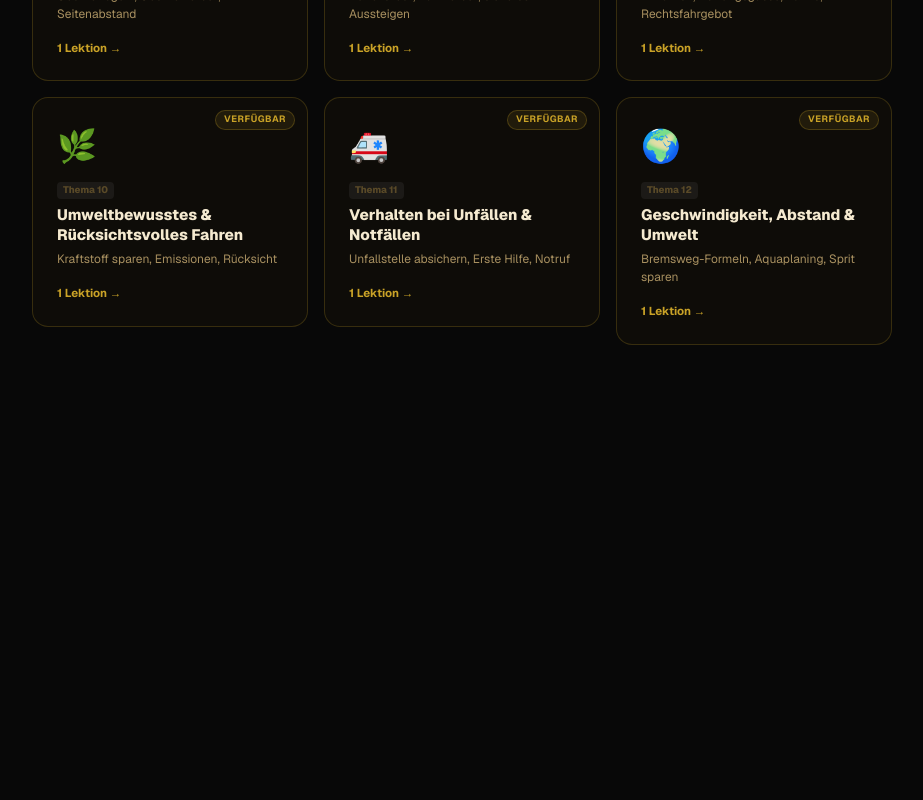
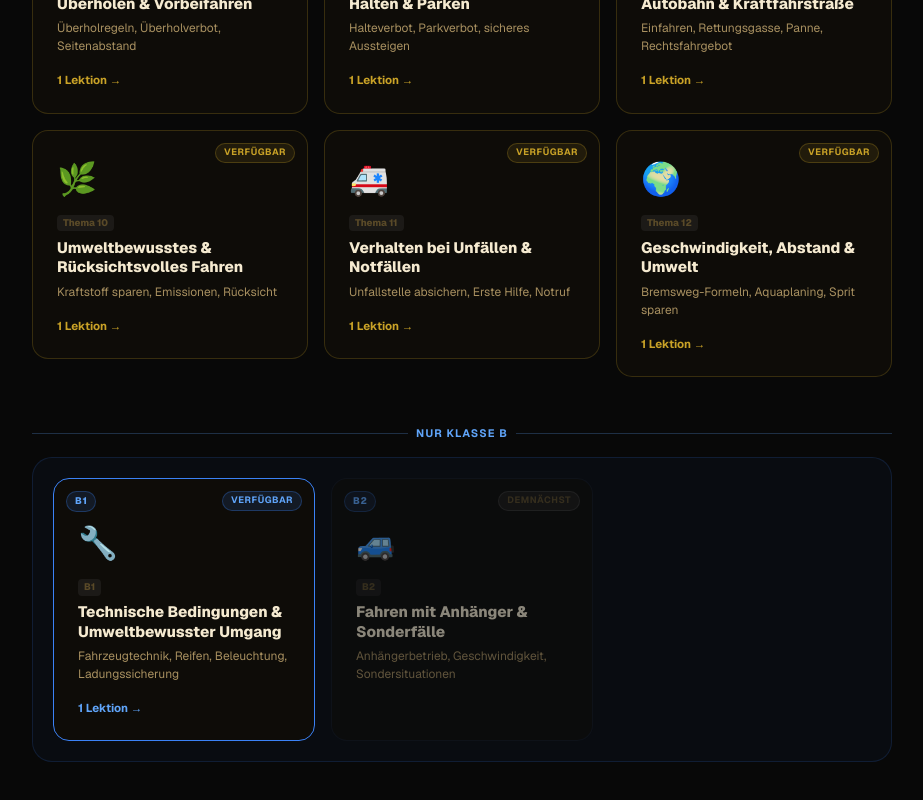
Before and after one commit to yamero37/fahrschule-theorie, a Next.js app: page /unterricht in a window 1280 px wide. Shown: the part 896-1696 px from the top of the page, without its empty margins (178-1101 px from the left). Before the commit the page ends 1305 px from the top, so only its background shows below. Built offline with nearby package versions, Linux system fonts and the light colour scheme; no server answers.

Commit message:
feat: Klasse-B-Themen B1 und B2 hinzugefuegt, blau markiert auf Uebersichtsseite

```diff
--- a/app/unterricht/[thema]/page.tsx
+++ b/app/unterricht/[thema]/page.tsx
@@ -21,17 +21,32 @@ export default async function ThemaPage({ params }: Props) {
 
         {/* Breadcrumb */}
         <div style={{ display: 'flex', alignItems: 'center', gap: '6px', marginBottom: '1.5rem', fontSize: '0.75rem', color: 'var(--text-dim)' }}>
-          <Link href="/unterricht" style={{ color: 'var(--gold)', textDecoration: 'none', fontWeight: 600 }}>
+          <Link href="/unterricht" style={{ color: topic.classB ? '#60a5fa' : 'var(--gold)', textDecoration: 'none', fontWeight: 600 }}>
             Unterricht
           </Link>
           <span>›</span>
-          <span>Thema {topic.id}</span>
+          <span>{topic.tag ?? `Thema ${topic.id}`}</span>
         </div>
+
+        {/* Klasse-B Banner */}
+        {topic.classB && (
+          <div style={{
+            display: 'flex', alignItems: 'center', gap: '10px',
+            background: 'rgba(59,130,246,0.07)',
+            border: '1px solid rgba(59,130,246,0.25)',
+            borderRadius: '0.75rem', padding: '0.7rem 1rem',
+            marginBottom: '1.25rem',
+            fontSize: '0.78rem', color: '#93c5fd', fontWeight: 600,
+          }}>
+            <span style={{ fontSize: '1rem' }}>🚙</span>
+            Dieses Thema ist ausschließlich für <strong style={{ color: '#60a5fa' }}>Führerschein Klasse B</strong>
+          </div>
+        )}
 
         {/* Topic header */}
         <div style={{
           background: 'var(--surface)',
-          border: '1px solid rgba(201,162,39,0.22)',
+          border: `1px solid ${topic.classB ? 'rgba(59,130,246,0.3)' : 'rgba(201,162,39,0.22)'}`,
           borderRadius: '1.25rem',
           padding: '1.75rem',
           marginBottom: '2rem',
@@ -39,9 +54,18 @@ export default async function ThemaPage({ params }: Props) {
         }}>
           <div style={{ fontSize: '3rem', flexShrink: 0 }}>{topic.icon}</div>
           <div>
-            <p style={{ margin: '0 0 0.2rem', fontSize: '0.65rem', color: 'var(--text-dim)', letterSpacing: '0.08em', textTransform: 'uppercase', fontWeight: 700 }}>
-              Thema {topic.id}
-            </p>
+            <div style={{ display: 'flex', alignItems: 'center', gap: '8px', marginBottom: '0.2rem' }}>
+              {topic.tag && (
+                <span style={{
+                  fontSize: '0.6rem', fontWeight: 800, letterSpacing: '0.06em',
+                  background: 'rgba(59,130,246,0.12)', color: '#60a5fa',
+                  border: '1px solid rgba(59,130,246,0.3)', borderRadius: '20px', padding: '1px 8px',
+                }}>{topic.tag}</span>
+              )}
+              <p style={{ margin: 0, fontSize: '0.65rem', color: 'var(--text-dim)', letterSpacing: '0.08em', textTransform: 'uppercase', fontWeight: 700 }}>
+                {topic.tag ? 'Klasse B' : `Thema ${topic.id}`}
+              </p>
+            </div>
             <h1 style={{ margin: '0 0 0.35rem', fontSize: '1.3rem', fontWeight: 900, color: 'var(--text)', letterSpacing: '-0.01em' }}>
               {topic.title}
             </h1>
--- a/app/unterricht/page.tsx
+++ b/app/unterricht/page.tsx
@@ -4,10 +4,14 @@ import { TOPICS } from '@/data/lektionen'
 export const metadata = { title: 'Theorie Unterricht – TolDrive' }
 
 export default function UnterrichtPage() {
+  const generalTopics = TOPICS.filter(t => !t.classB)
+  const classBTopics  = TOPICS.filter(t =>  t.classB)
+
   return (
     <div style={{ minHeight: '100vh', background: 'var(--bg)', padding: '2rem 1rem 4rem' }}>
       <div style={{ maxWidth: '860px', margin: '0 auto' }}>
 
+        {/* Header */}
         <div style={{ marginBottom: '2.5rem' }}>
           <p style={{ fontSize: '0.7rem', color: 'var(--text-muted)', letterSpacing: '0.1em', textTransform: 'uppercase', marginBottom: '0.4rem' }}>
             TolDrive
@@ -16,18 +20,58 @@ export default function UnterrichtPage() {
             📖 Theorie Unterricht
           </h1>
           <p style={{ fontSize: '0.85rem', color: 'var(--text-muted)', margin: 0 }}>
-            12 Themen · Alles was du für die Prüfung brauchst
+            12 allgemeine Themen + 2 Klasse-B-Themen
           </p>
         </div>
+
+        {/* Allgemeine Themen */}
+        <h2 style={{
+          fontSize: '0.68rem', fontWeight: 700, letterSpacing: '0.1em',
+          textTransform: 'uppercase', color: 'var(--gold)',
+          marginBottom: '1rem', display: 'flex', alignItems: 'center', gap: '8px',
+        }}>
+          <span style={{ flex: 1, height: '1px', background: 'rgba(201,162,39,0.2)' }} />
+          Allgemeine Themen
+          <span style={{ flex: 1, height: '1px', background: 'rgba(201,162,39,0.2)' }} />
+        </h2>
 
         <div style={{
           display: 'grid',
           gridTemplateColumns: 'repeat(auto-fill, minmax(240px, 1fr))',
           gap: '1rem',
+          marginBottom: '3rem',
         }}>
-          {TOPICS.map(topic => (
+          {generalTopics.map(topic => (
             <TopicCard key={topic.id} topic={topic} />
           ))}
+        </div>
+
+        {/* Klasse B */}
+        <h2 style={{
+          fontSize: '0.68rem', fontWeight: 700, letterSpacing: '0.1em',
+          textTransform: 'uppercase', color: '#60a5fa',
+          marginBottom: '1rem', display: 'flex', alignItems: 'center', gap: '8px',
+        }}>
+          <span style={{ flex: 1, height: '1px', background: 'rgba(96,165,250,0.25)' }} />
+          Nur Klasse B
+          <span style={{ flex: 1, height: '1px', background: 'rgba(96,165,250,0.25)' }} />
+        </h2>
+
+        <div style={{
+          background: 'rgba(59,130,246,0.04)',
+          border: '1px solid rgba(59,130,246,0.15)',
+          borderRadius: '1.25rem',
+          padding: '1.25rem',
+        }}>
+          <div style={{
+            display: 'grid',
+            gridTemplateColumns: 'repeat(auto-fill, minmax(240px, 1fr))',
+            gap: '1rem',
+          }}>
+            {classBTopics.map(topic => (
+              <TopicCard key={topic.id} topic={topic} />
+            ))}
+          </div>
         </div>
 
       </div>
@@ -36,10 +80,17 @@ export default function UnterrichtPage() {
 }
 
 function TopicCard({ topic }: { topic: typeof TOPICS[0] }) {
+  const isB = topic.classB
+  const activeColor   = isB ? '#3b82f6' : 'rgba(201,162,39,0.22)'
+  const inactiveColor = isB ? 'rgba(59,130,246,0.1)' : 'rgba(255,255,255,0.06)'
+  const tagBg         = isB ? 'rgba(59,130,246,0.12)' : 'rgba(201,162,39,0.1)'
+  const tagColor      = isB ? '#60a5fa' : 'var(--gold)'
+  const tagBorder     = isB ? 'rgba(59,130,246,0.3)' : 'rgba(201,162,39,0.25)'
+
   const inner = (
     <div style={{
       background: 'var(--surface)',
-      border: `1px solid ${topic.available ? 'rgba(201,162,39,0.22)' : 'rgba(255,255,255,0.06)'}`,
+      border: `1px solid ${topic.available ? activeColor : inactiveColor}`,
       borderRadius: '1rem',
       padding: '1.5rem',
       cursor: topic.available ? 'pointer' : 'default',
@@ -48,31 +99,39 @@ function TopicCard({ topic }: { topic: typeof TOPICS[0] }) {
       overflow: 'hidden',
       opacity: topic.available ? 1 : 0.55,
     }}>
-      {!topic.available && (
+
+      {/* Tag badge (B1/B2) */}
+      {topic.tag && (
         <span style={{
-          position: 'absolute', top: '12px', right: '12px',
-          fontSize: '0.58rem', fontWeight: 700, letterSpacing: '0.06em', textTransform: 'uppercase',
-          background: 'rgba(255,255,255,0.06)', color: 'var(--text-dim)',
-          border: '1px solid rgba(255,255,255,0.1)', borderRadius: '20px', padding: '2px 8px',
-        }}>Demnächst</span>
-      )}
-      {topic.available && (
-        <span style={{
-          position: 'absolute', top: '12px', right: '12px',
-          fontSize: '0.58rem', fontWeight: 700, letterSpacing: '0.06em', textTransform: 'uppercase',
-          background: 'rgba(201,162,39,0.1)', color: 'var(--gold)',
-          border: '1px solid rgba(201,162,39,0.25)', borderRadius: '20px', padding: '2px 8px',
-        }}>Verfügbar</span>
+          position: 'absolute', top: '12px', left: '12px',
+          fontSize: '0.6rem', fontWeight: 800, letterSpacing: '0.06em',
+          background: tagBg, color: tagColor,
+          border: `1px solid ${tagBorder}`, borderRadius: '20px', padding: '2px 8px',
+        }}>{topic.tag}</span>
       )}
 
-      <div style={{ fontSize: '2rem', marginBottom: '0.75rem' }}>{topic.icon}</div>
+      {/* Status badge */}
+      <span style={{
+        position: 'absolute', top: '12px', right: '12px',
+        fontSize: '0.58rem', fontWeight: 700, letterSpacing: '0.06em', textTransform: 'uppercase',
+        background: topic.available ? tagBg : 'rgba(255,255,255,0.06)',
+        color: topic.available ? tagColor : 'var(--text-dim)',
+        border: `1px solid ${topic.available ? tagBorder : 'rgba(255,255,255,0.1)'}`,
+        borderRadius: '20px', padding: '2px 8px',
+      }}>
+        {topic.available ? 'Verfügbar' : 'Demnächst'}
+      </span>
+
+      <div style={{ fontSize: '2rem', marginBottom: '0.75rem', marginTop: topic.tag ? '1rem' : '0' }}>
+        {topic.icon}
+      </div>
 
       <div style={{ display: 'flex', alignItems: 'center', gap: '6px', marginBottom: '0.4rem' }}>
         <span style={{
           fontSize: '0.6rem', fontWeight: 800, color: 'var(--text-dim)',
           background: 'rgba(255,255,255,0.06)', borderRadius: '4px', padding: '1px 6px',
         }}>
-          Thema {topic.id}
+          {topic.tag ?? `Thema ${topic.id}`}
         </span>
       </div>
 
@@ -84,7 +143,7 @@ function TopicCard({ topic }: { topic: typeof TOPICS[0] }) {
       </p>
 
       {topic.available && (
-        <div style={{ marginTop: '1rem', fontSize: '0.72rem', fontWeight: 700, color: 'var(--gold)' }}>
+        <div style={{ marginTop: '1rem', fontSize: '0.72rem', fontWeight: 700, color: tagColor }}>
           {topic.lessons.length} Lektion{topic.lessons.length !== 1 ? 'en' : ''} →
         </div>
       )}
--- a/data/lektionen.ts
+++ b/data/lektionen.ts
@@ -12,6 +12,8 @@ export interface Lesson {
 
 export interface Topic {
   id: number
+  tag?: string          // e.g. 'B1', 'B2'
+  classB?: boolean      // true = Klasse-B-only topic
   title: string
   icon: string
   subtitle: string
@@ -1179,4 +1181,128 @@ export const TOPICS: Topic[] = [
       },
     ],
   },
+
+  /* ── Klasse B ────────────────────────────────────────── */
+  {
+    id: 13,
+    tag: 'B1',
+    classB: true,
+    icon: '🔧',
+    title: 'Technische Bedingungen & Umweltbewusster Umgang',
+    subtitle: 'Fahrzeugtechnik, Reifen, Beleuchtung, Ladungssicherung',
+    available: true,
+    lessons: [
+      {
+        id: 1,
+        title: 'Lektion B1 – Technische Bedingungen / Umweltbewusster Umgang mit Kraftfahrzeugen',
+        blocks: [
+          { type: 'highlight', text: 'In dieser Lektion geht es um die Technik des Fahrzeugs, Verkehrssicherheit und den umweltbewussten Umgang mit dem Auto.' },
+
+          { type: 'heading', text: 'Verkehrssicherheit des Fahrzeugs' },
+          { type: 'list', items: [
+            'Vor jeder Fahrt solltest du kontrollieren:',
+            '→ Reifen',
+            '→ Licht',
+            '→ Bremsen',
+            '→ Spiegel',
+            '→ Warnzeichen im Cockpit',
+          ]},
+          { type: 'highlight', text: '⚠️ Das Fahrzeug muss verkehrssicher sein.' },
+
+          { type: 'heading', text: 'Reifen' },
+          { type: 'badge', text: '⚡ Sehr oft abgefragt' },
+          { type: 'list', items: [
+            'genügend Profiltiefe',
+            'richtiger Reifendruck',
+            'keine Schäden',
+          ]},
+          { type: 'highlight', text: '📏 Gesetzliche Mindestprofiltiefe: 1,6 mm — empfohlen deutlich mehr, besonders bei Regen.' },
+
+          { type: 'heading', text: 'Beleuchtung' },
+          { type: 'list', items: [
+            'Kontrollieren:',
+            '→ Abblendlicht',
+            '→ Bremslicht',
+            '→ Blinker',
+            '→ Rücklicht',
+          ]},
+          { type: 'note', text: '⚠️ Defekte Beleuchtung erhöht Unfallgefahr und kann Bußgeld geben.' },
+
+          { type: 'heading', text: 'Warnleuchten' },
+          { type: 'list', items: [
+            'Wichtige Kontrolllampen ernst nehmen:',
+            '→ Öl',
+            '→ Batterie',
+            '→ Motorkontrolle',
+            '→ Temperatur',
+          ]},
+          { type: 'highlight', text: '🔴 Rot = meist sofort handeln.' },
+
+          { type: 'heading', text: 'Ladung & Beladung' },
+          { type: 'list', items: [
+            'Ladung muss:',
+            '→ gesichert sein',
+            '→ niemanden gefährden',
+            '→ stabil transportiert werden',
+          ]},
+
+          { type: 'divider' },
+          { type: 'heading', text: 'Umweltbewusstes Verhalten' },
+          { type: 'list', items: [
+            'Kraftstoff sparen durch:',
+            '→ früh hochschalten',
+            '→ unnötige Last vermeiden',
+            '→ Reifendruck prüfen',
+            '→ Motor nicht warmlaufen lassen',
+          ]},
+          { type: 'list', items: [
+            'Umweltbelastung reduzieren — vermeiden:',
+            '→ unnötigen Motorlauf',
+            '→ aggressives Beschleunigen',
+            '→ hohe Drehzahlen',
+          ]},
+
+          { type: 'divider' },
+          { type: 'badge', text: '⚡ Sehr oft abgefragt' },
+          { type: 'heading', text: 'Reifen – Prüfungsfragen' },
+          { type: 'question', text: 'Typische Fragen: Mindestprofiltiefe? Auswirkungen falschen Reifendrucks? Aquaplaning-Gefahr?' },
+          { type: 'answer', items: [
+            'Mindestprofiltiefe: 1,6 mm',
+            'Zu wenig Profil = längerer Bremsweg',
+            'Falscher Reifendruck = höhere Aquaplaning-Gefahr',
+          ]},
+
+          { type: 'heading', text: 'Kontrollleuchten' },
+          { type: 'list', items: [
+            'Rot = Gefahr / Störung → sofort handeln',
+            'Gelb = prüfen lassen',
+          ]},
+
+          { type: 'heading', text: 'Ladungssicherung' },
+          { type: 'note', text: '⚠️ Ungesicherte Ladung kann verrutschen, verlängert den Bremsweg und gefährdet andere!' },
+
+          { type: 'divider' },
+          { type: 'heading', text: '📌 Merksätze für die Prüfung' },
+          { type: 'list', items: [
+            'Das Fahrzeug muss verkehrssicher sein',
+            'Reifen: Mindestprofiltiefe 1,6 mm — mehr ist besser',
+            'Ladung immer sichern',
+            'Früh hochschalten spart Kraftstoff',
+            'Warnleuchten niemals ignorieren',
+          ]},
+          { type: 'note', text: '💡 Prüfungs-Tipp: Bei Technikfragen ist oft entscheidend — was erhöht Sicherheit und schont Umwelt? Die ruhigere, sicherere und sparsamere Antwort ist meistens richtig.' },
+        ],
+      },
+    ],
+  },
+  {
+    id: 14,
+    tag: 'B2',
+    classB: true,
+    icon: '🚙',
+    title: 'Fahren mit Anhänger & Sonderfälle',
+    subtitle: 'Anhängerbetrieb, Geschwindigkeit, Sondersituationen',
+    available: false,
+    lessons: [],
+  },
 ]
```
